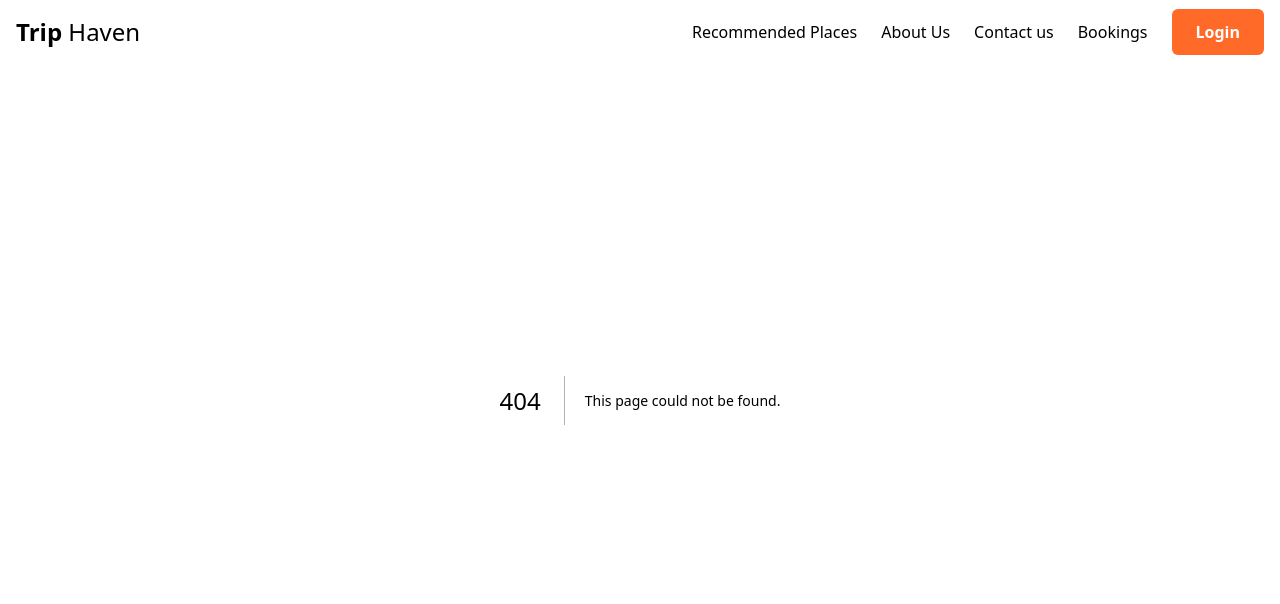
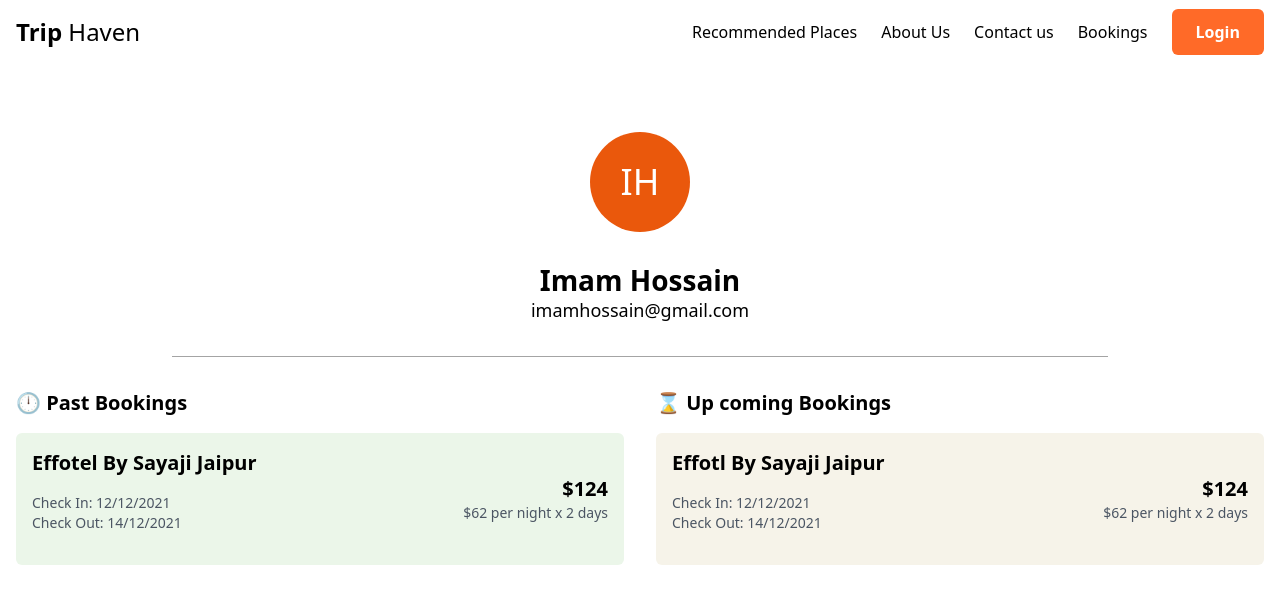
Before and after one commit to imam0321/trip-haven, a Next.js app: page /bookings in a window 1280 px wide. Before the commit this address had no page. Shown: the top 604 px of the page. Built offline with nearby package versions, Linux system fonts and the light colour scheme.

Commit message:
Add bookings page and user profile components

```diff
--- /dev/null
+++ b/app/bookings/page.js
@@ -0,0 +1,23 @@
+import PastBooking from "@/components/user/Bookings/PastBooking/PastBooking";
+import UpcomingBooking from "@/components/user/Bookings/UpcomingBooking/UpcomingBooking";
+import ProfileInfo from "@/components/user/ProfileInfo/ProfileInfo";
+
+export default function BookingsPage() {
+  return (
+    <>
+      <section className="mt-[100px]">
+        <div className="container">
+          <ProfileInfo />
+        </div>
+      </section>
+      <section>
+        <div className="container">
+          <div className="grid grid-cols-1 lg:grid-cols-2 gap-8">
+            <PastBooking />
+            <UpcomingBooking />
+          </div>
+        </div>
+      </section>
+    </>
+  );
+}
--- a/app/hotels/page.js
+++ b/app/hotels/page.js
@@ -5,13 +5,13 @@ import Search from "@/components/Search/Search/Search";
 export default function HotelListPage() {
   return (
     <>
-      <section class="bg-[url('/hero-bg.jpg')] bg-cover bg-no-repeat bg-center pt-[100px] pb-[60px]">
+      <section className="bg-[url('/hero-bg.jpg')] bg-cover bg-no-repeat bg-center pt-[100px] pb-[60px]">
         <div className="container items-center pb-12 ">
           <Search fromList={true} />
         </div>
       </section>
-      <section class="py-12">
-        <div class="container grid grid-cols-12">
+      <section className="py-12">
+        <div className="container grid grid-cols-12">
           <Filter />
           <HotelList />
         </div>
--- /dev/null
+++ b/components/user/Bookings/PastBooking/PastBooking.jsx
@@ -0,0 +1,26 @@
+
+
+export default function PastBooking() {
+  return (
+    <div className="space-y-4">
+      <h2 className="text-xl font-bold">🕛️ Past Bookings</h2>
+
+      <div className="bg-[#ebf6e9] p-4 rounded-md">
+        <div className="flex justify-between items-center ">
+          <div>
+            <h3 className="text-xl font-semibold">Effotel By Sayaji Jaipur</h3>
+            <div className="text-sm text-gray-600 my-4">
+              <p>Check In: 12/12/2021</p>
+              <p>Check Out: 14/12/2021</p>
+            </div>
+          </div>
+
+          <div>
+            <h3 className="text-xl font-semibold text-right">$124</h3>
+            <p className="text-sm text-gray-600">$62 per night x 2 days</p>
+          </div>
+        </div>
+      </div>
+    </div>
+  )
+}
--- /dev/null
+++ b/components/user/Bookings/UpcomingBooking/UpcomingBooking.jsx
@@ -0,0 +1,26 @@
+
+
+export default function UpcomingBooking() {
+  return (
+    <div className="space-y-4">
+      <h2 className="text-xl font-bold">⌛️ Up coming Bookings</h2>
+
+      <div className="bg-[#F6F3E9] p-4 rounded-md">
+        <div className="flex justify-between items-center ">
+          <div>
+            <h3 className="text-xl font-semibold">Effotl By Sayaji Jaipur</h3>
+            <div className="text-sm text-gray-600 my-4">
+              <p>Check In: 12/12/2021</p>
+              <p>Check Out: 14/12/2021</p>
+            </div>
+          </div>
+
+          <div>
+            <h3 className="text-xl font-semibold text-right">$124</h3>
+            <p className="text-sm text-gray-600">$62 per night x 2 days</p>
+          </div>
+        </div>
+      </div>
+    </div>
+  )
+}
--- /dev/null
+++ b/components/user/ProfileInfo/ProfileInfo.jsx
@@ -0,0 +1,17 @@
+
+export default function ProfileInfo() {
+  return (
+    <div className="flex flex-col items-center py-8 text-center">
+      <div className="relative max-h-[180px] max-w-[180px] rounded-full lg:mb-8 h-[100px] w-[100px] bg-orange-600 grid place-items-center text-4xl text-white">
+        IH
+      </div>
+
+      <div>
+        <h3 className="text-2xl font-semibold lg:text-[28px]">Imam Hossain</h3>
+        <p className="leading-[231%] lg:text-lg">imamhossain@gmail.com</p>
+      </div>
+
+      <div className="w-3/4 border-b border-[#a4a4a4] py-6 lg:py-4"></div>
+    </div>
+  )
+}
```
